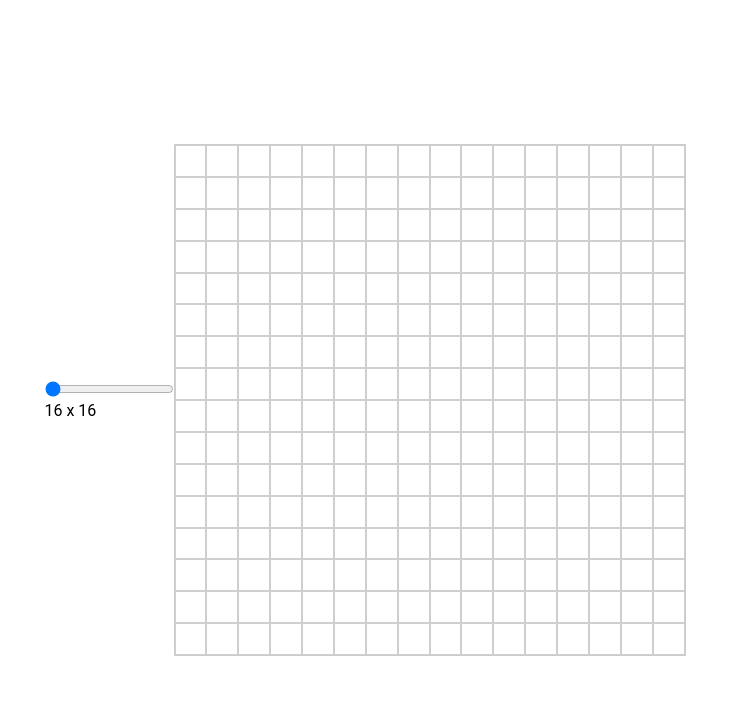
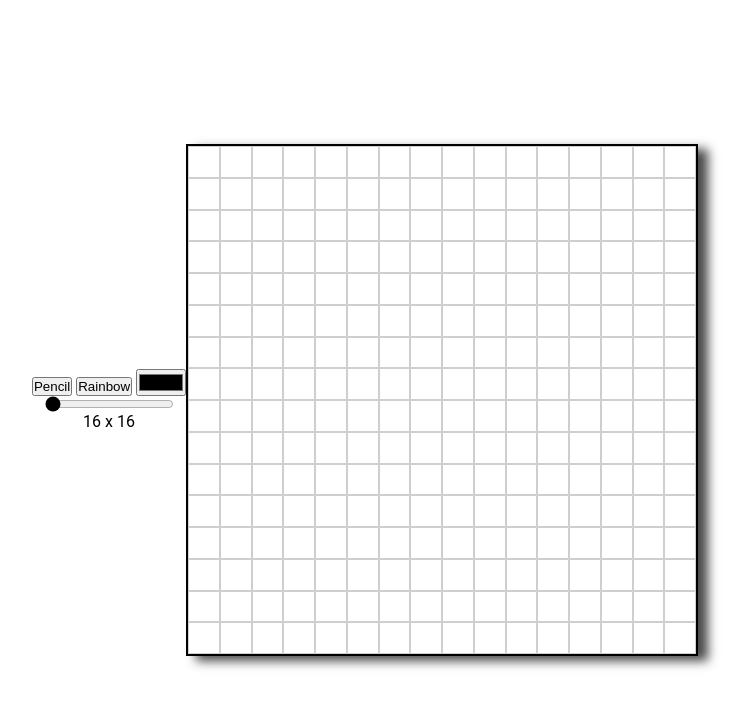
Before and after one commit to Gor-z/etch-a-sketch, a plain HTML site: page index.html in a window 1280 px wide. Shown: the whole page, without its empty margins (275-1022 px from the left). Drawn offline with Linux system fonts and the light colour scheme.

Commit message:
add color picker

```diff
--- a/index.html
+++ b/index.html
@@ -10,7 +10,12 @@
 <body>
     <div id="content">
         <div id="tools">
-            <div>
+            <div id="menu">
+                <button id="pencil-tool" class="active">Pencil</button>
+                <button id="rainbow-tool">Rainbow</button>
+                <input type="color" name="color-tool" id="color-tool">
+            </div>
+            <div id="size-tool">
                 <input type="range" name="canvas-size" id="canvas-size" min="16" max="128" step="16" value="16">
                 <div id="canvas-size-number">16 x 16</div>
             </div>
--- a/script.js
+++ b/script.js
@@ -1,8 +1,10 @@
 const frame = document.querySelector('#frame')
 const sizeRage = document.querySelector('#canvas-size')
 const sizeNumber = document.querySelector('#canvas-size-number')
+const colorPicker = document.querySelector('#color-tool')
 
 let tool = 'pencil'
+let color = 'black'
 let CellsPerRow = 16
 
 const createCanvasCells = (size) => {
@@ -14,7 +16,7 @@ const createCanvasCells = (size) => {
         cell.addEventListener('mouseover', () => {
             switch (tool) {
                 case 'pencil':
-                    cell.style.backgroundColor = 'black'
+                    cell.style.backgroundColor = color
                     break;
                 case 'rainbow':
                     cell.style.backgroundColor = getRandomColor()
@@ -42,6 +44,9 @@ sizeRage.addEventListener('change', () => {
     createCanvasCells(CellsPerRow * CellsPerRow)
 })
 
+colorPicker.addEventListener('change', () => {
+    color = colorPicker.value
+})
 
 
 createCanvasCells(CellsPerRow * CellsPerRow)
--- a/style.css
+++ b/style.css
@@ -28,11 +28,22 @@ body{
 #frame{
     height: 40vw;
     width: 40vw;
-    border: 1px solid #00000034;
+    border: 2px solid #000000;
     display: flex;
     flex-wrap: wrap;
+    box-shadow: 10px 5px 10px rgb(73, 73, 73);
 }
 
 .cell{
     border: 1px solid #cfcfcf;
 }
+
+#size-tool{
+    display: flex;
+    flex-direction: column;
+    align-items: center;
+}
+
+input[type="range"]{
+    accent-color: black;
+}
```
